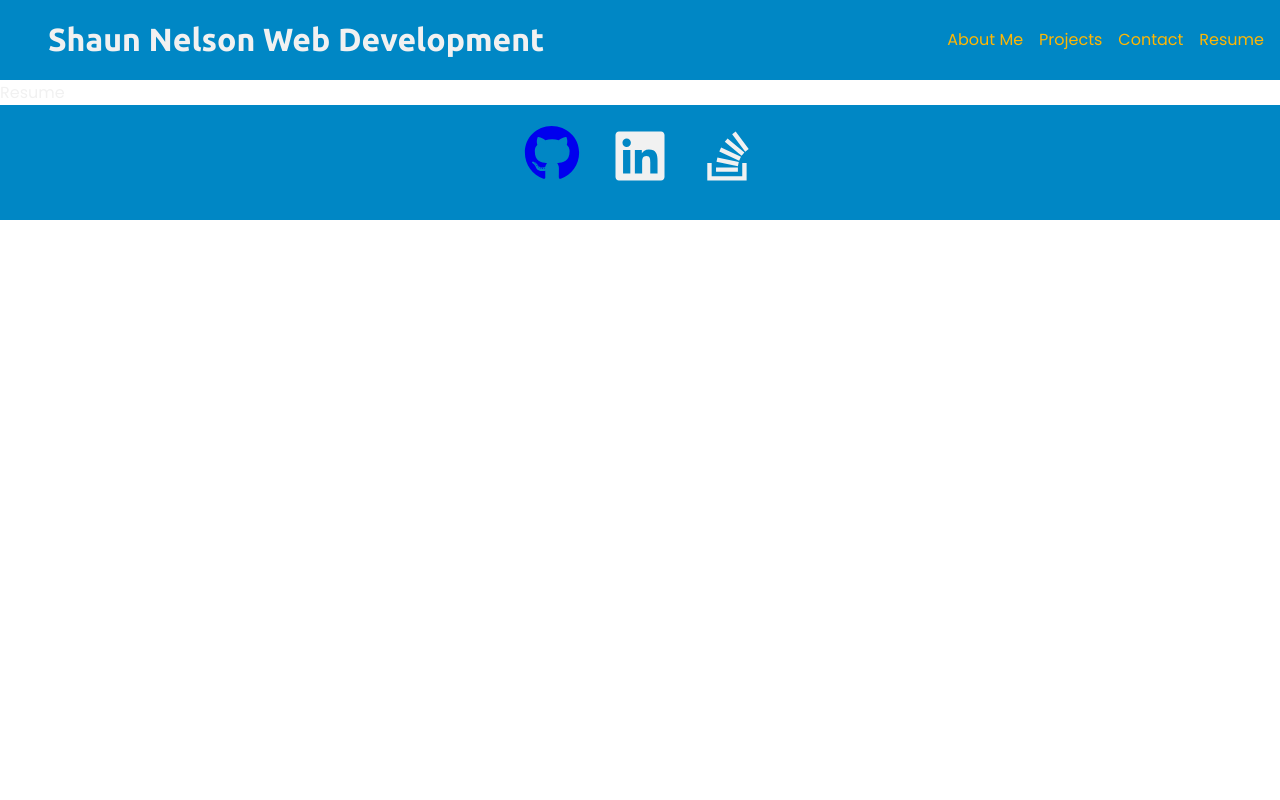
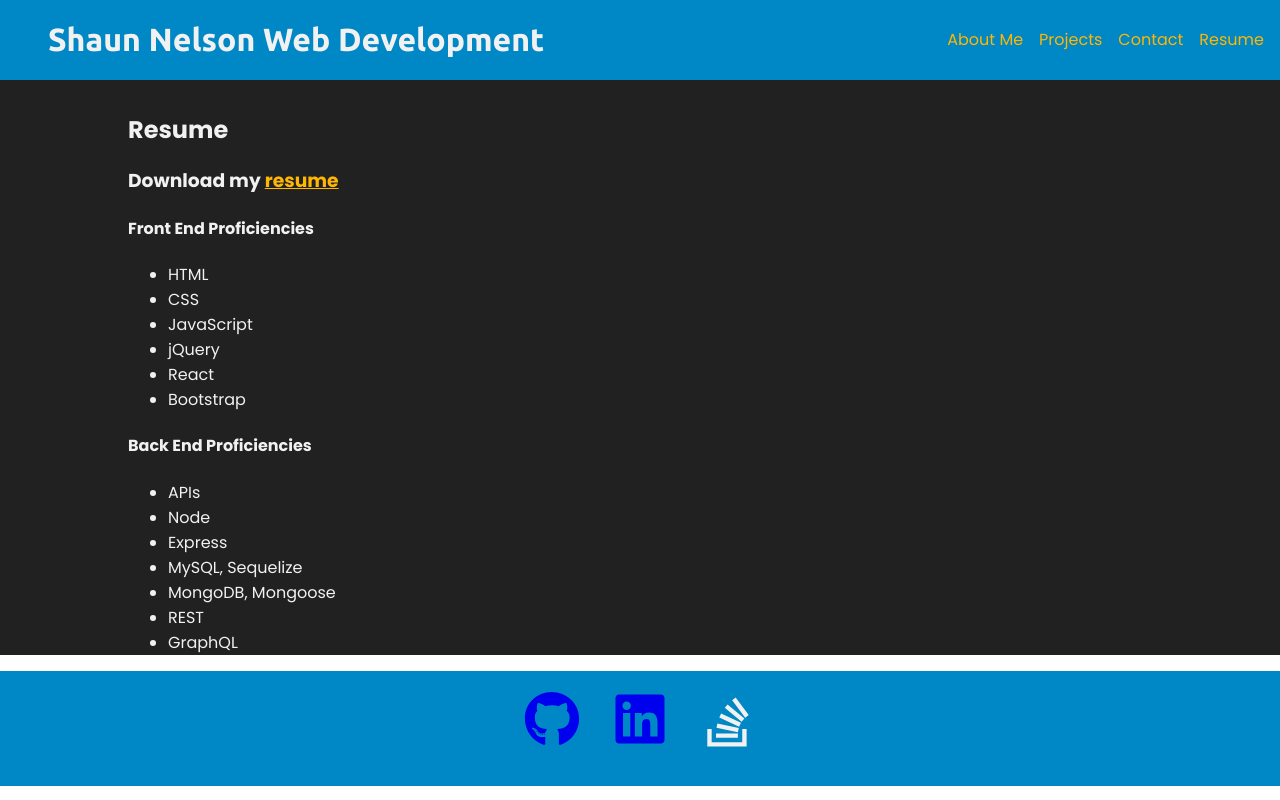
Before and after one commit to Shaun-Nelson/react-portfolio, a React (Create React App) app: page /react-portfolio/resume in a window 1280 px wide. Built offline with nearby package versions, Linux system fonts and the light colour scheme.

Commit message:
Added Resume page and updated footer link

```diff
--- a/package.json
+++ b/package.json
@@ -1,5 +1,5 @@
 {
-  "name": "20",
+  "name": "shaun-nelson-web-dev-portfolio",
   "version": "0.1.0",
   "private": true,
   "homepage": "https://Shaun-Nelson.github.io/react-portfolio",
--- a/src/components/Footer.jsx
+++ b/src/components/Footer.jsx
@@ -9,7 +9,9 @@ const Footer = () => {
       <a href='https://github.com/Shaun-Nelson'>
         <FaGithub size={iconSize} />
       </a>
-      <FaLinkedin size={iconSize} />
+      <a href='https://linkedin.com/in/shaun-nelson-873640285'>
+        <FaLinkedin size={iconSize} />
+      </a>
       <FaStackOverflow size={iconSize} />
     </div>
   );
--- a/src/components/Resume.jsx
+++ b/src/components/Resume.jsx
@@ -1,7 +1,36 @@
 import React from "react";
 
 const Resume = () => {
-  return <div>Resume</div>;
+  return (
+    <div className='container-content'>
+      <h2>Resume</h2>
+      <h3>
+        Download my{" "}
+        <a href='https://docs.google.com/document/d/1F1xv_8_9jt9Uly8zDEVxQrJJE9SYfKNj5yqRtp-UEDA/edit?usp=sharing'>
+          resume
+        </a>
+      </h3>
+      <h4>Front End Proficiencies</h4>
+      <ul>
+        <li>HTML</li>
+        <li>CSS</li>
+        <li>JavaScript</li>
+        <li>jQuery</li>
+        <li>React</li>
+        <li>Bootstrap</li>
+      </ul>
+      <h4>Back End Proficiencies</h4>
+      <ul>
+        <li>APIs</li>
+        <li>Node</li>
+        <li>Express</li>
+        <li>MySQL, Sequelize</li>
+        <li>MongoDB, Mongoose</li>
+        <li>REST</li>
+        <li>GraphQL</li>
+      </ul>
+    </div>
+  );
 };
 
 export default Resume;
--- a/src/styles.css
+++ b/src/styles.css
@@ -131,16 +131,18 @@ nav a:active {
   font-weight: bold;
 }
 
-a:active {
+.container-content a {
+  color: var(--yellow);
+}
+
+.container-content a:visited {
   color: var(--orange);
 }
 
-a:visited {
-  color: white;
-}
-
-a:hover {
-  color: var(--yellow);
+.container-content a:active {
+  color: var(--orange);
+  text-decoration: underline;
+  font-weight: bold;
 }
 
 /* PROJECTS */
@@ -164,3 +166,17 @@ button {
   border: none;
   padding: 0.5rem;
 }
+
+/* FOOTER */
+
+.container-footer a:active {
+  color: var(--orange);
+}
+
+.container-footer a:visited {
+  color: white;
+}
+
+.container-footer a:hover {
+  color: var(--yellow);
+}
```
Also changed, not shown: 17 other files (tests, documents, lock files or other folders).
